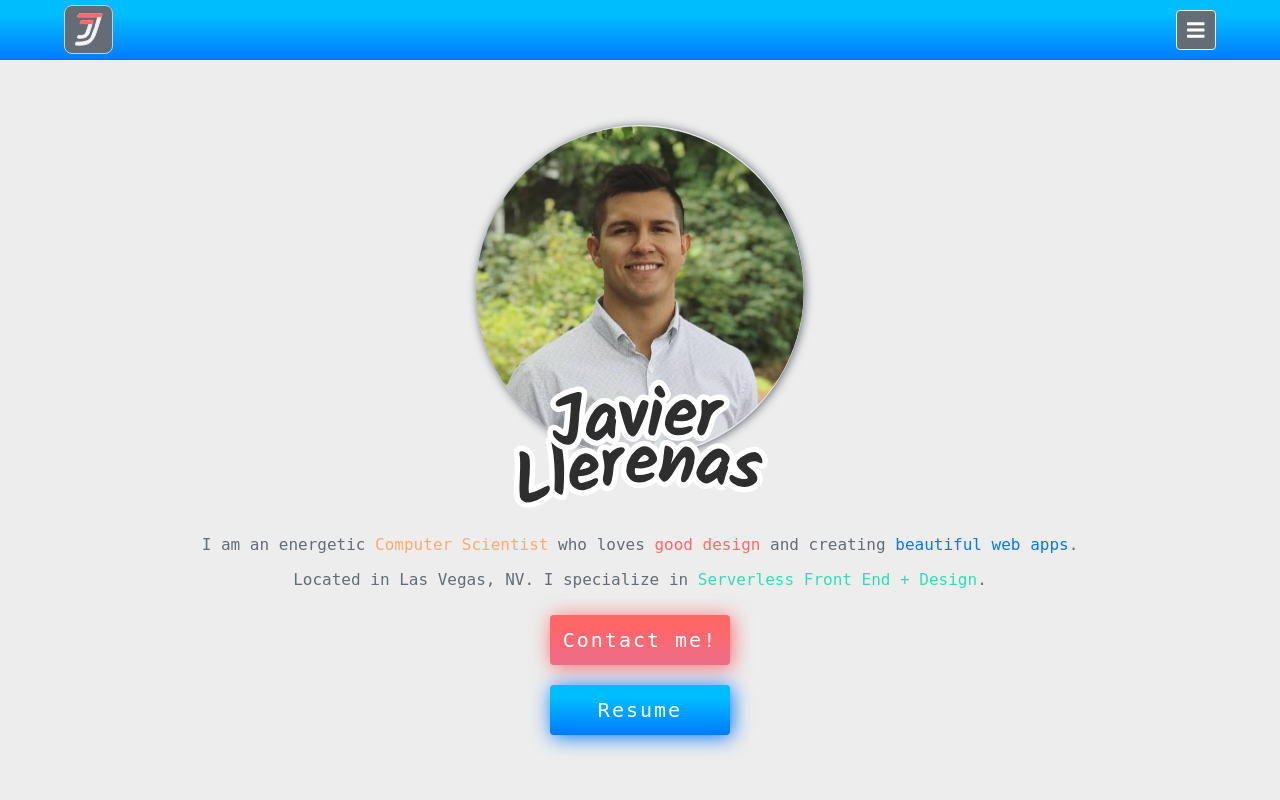
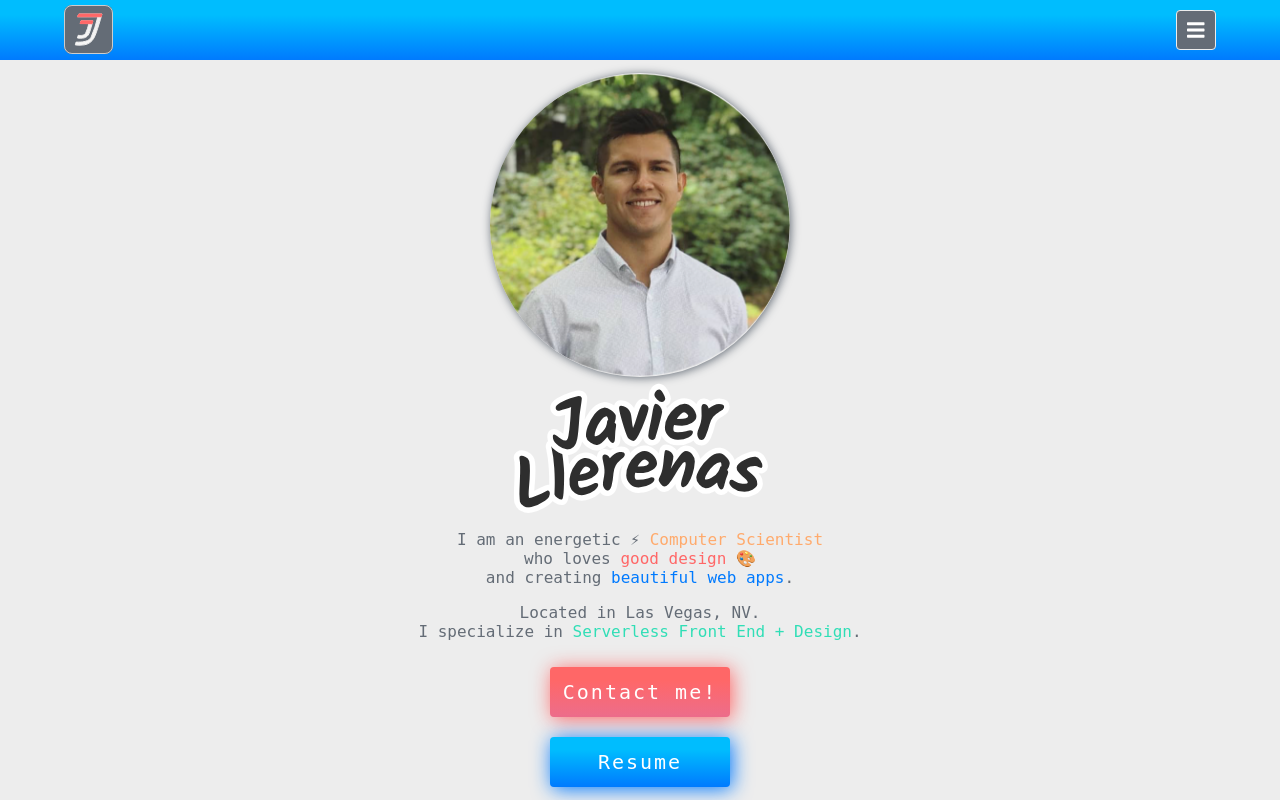
Before and after one commit to javillerenas/portfolio, a Vue app: page / in a window 1280 px wide. Shown: the top 800 px of the page. Built offline with nearby package versions, Linux system fonts and the light colour scheme.

Commit message:
fix some css stuff

```diff
--- a/src/App.vue
+++ b/src/App.vue
@@ -24,16 +24,16 @@
           </figure>
           <div class="home__text">
             <p>
-              I am an energetic
-              <span class="is-orange">Computer Scientist</span>
+              I am an energetic ⚡
+              <span class="is-orange">Computer Scientist</span><br>
               who loves
-              <span class="is-red">good design</span>
+              <span class="is-red">good design</span> 🎨 <br>
               and creating
               <span class="is-primary">beautiful web apps</span>.
             </p>
             <p>
               Located in Las Vegas, NV.
-              I specialize in
+              <br>I specialize in
               <span
                 class="is-green"
               >Serverless Front End + Design</span>.
@@ -471,7 +471,6 @@ export default class App extends Vue {}
 #home {
   margin-top: @topnav-height;
   height: calc(100vh - @topnav-height);
-  // border: 1px solid red;
   display: flex;
   align-items: center;
   justify-content: center;
@@ -479,13 +478,14 @@ export default class App extends Vue {}
   .home__wrapper {
     display: flex;
     flex-direction: column;
+    padding: 0 1rem;
 
     .home__figure {
-      height: 25rem;
       text-align: center;
 
       .home__profile {
-        max-width: calc(20rem + 10vw);
+        width: calc(20rem + 10vw);
+        max-width: 30rem;
         border-radius: 50%;
         box-shadow: @dark-shadow;
       }
@@ -499,7 +499,6 @@ export default class App extends Vue {}
 
     .home__text {
       text-align: center;
-      margin-top: 1rem;
     }
 
     .home__buttons {
```
